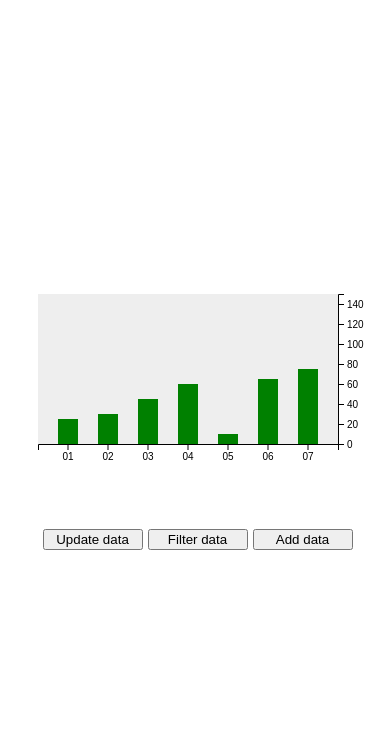
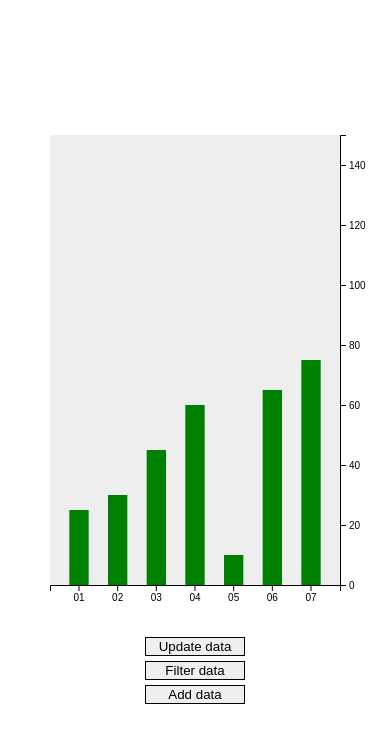
Before and after one commit to DanieldLima/react-with-d3, a React (Create React App) app: page / in a window 390 px wide. Shown: the top 742 px of the page. Built offline with nearby package versions, Linux system fonts and the light colour scheme.

Commit message:
Responsive Chart Components with ResizeObserver [6]

```diff
--- a/package.json
+++ b/package.json
@@ -14,6 +14,7 @@
     "react": "^17.0.1",
     "react-dom": "^17.0.1",
     "react-scripts": "4.0.0",
+    "resize-observer-polyfill": "^1.5.1",
     "typescript": "^4.0.3",
     "web-vitals": "^0.2.4"
   },
@@ -42,6 +43,7 @@
     ]
   },
   "devDependencies": {
-    "@types/d3": "^6.1.0"
+    "@types/d3": "^6.1.0",
+    "@types/resize-observer-browser": "^0.1.4"
   }
 }
--- a/src/App.css
+++ b/src/App.css
@@ -1,17 +1,26 @@
-body {
+#root {
+  display: flex;
+  flex-direction: column;
+  align-items: stretch;
+  justify-content: center;
   min-height: 100vh;
-  display: flex;
-  justify-content: center;
-  align-items: center;
+  padding: 0 50px;
+}
+
+.bar-chart__wrapper {
+  height: 450px;
+  margin-bottom: 2rem;
 }
 
 svg {
   background: #eee;
-  margin-bottom: 80px;
   overflow: visible;
+  width: 100%;
+  height: 100%;
 }
 
 button {
-  margin-left: 5px;
   width: 100px;
+  border: 1px solid #000;
+  margin: 0 auto 5px;
 }
--- a/src/App.tsx
+++ b/src/App.tsx
@@ -1,100 +1,19 @@
-import React, { useEffect, useRef, useState } from 'react';
-import { select, scaleBand, axisBottom, axisRight, scaleLinear, pointer } from 'd3';
+import React, { useState } from 'react';
 
 import './App.css';
+import BarChart from "./BarChart";
 
 const value = [25, 30, 45, 60, 10, 65, 75];
 const months = ['01', '02', '03', '04', '05', '06', '07'];
 
 function App() {
-  const [axisData, setAxisData] = useState(() => {
+  const [axisData, setAxisData] = useState<[string, number][]>(() => {
     return value.map((value, idx) => ([months[idx], value]))
   })
 
-  const svgRef = useRef<SVGSVGElement>(null!);
-
-  useEffect(() => {
-    const { current: svgCurrentRef } = svgRef;
-    const svg = select(svgCurrentRef);
-
-    const domainXData = axisData.map((value) => value[0])
-
-    console.log('filter ->', axisData.map((value) => value[0]));
-
-    const xScale = scaleBand()
-      .range([0, 300])
-      .domain(domainXData as string[])
-      .padding(0.5);
-
-    const yScale = scaleLinear()
-      .domain([0, 150])
-      .range([150, 0]);
-
-    const colorScale = scaleLinear()
-      .domain([75, 100, 150])
-      .range(['green', 'orange', 'red'] as any)
-      .clamp(true);
-
-
-    const xAxis = axisBottom(xScale)
-      .ticks(axisData.length)
-
-    svg.select('.x-axis')
-      .style('transform', 'translateY(150px)')
-      .call(xAxis as any)
-
-    svg.select('.y-axis')
-      .style('transform', 'translateX(300px)')
-      .call(axisRight(yScale) as any)
-
-    svg
-      .selectAll('.bar')
-      .data(axisData)
-      .join('rect')
-      .attr('class', 'bar')
-      .style('transform', 'scale(1, -1)')
-      .attr('x', (value) => xScale(value[0] as string) as number)
-      .attr('y', -150)
-      .attr('width', xScale.bandwidth())
-      .on('mouseenter', (event, value) => {
-
-        // events have changed in d3 v6:
-        // https://observablehq.com/@d3/d3v6-migration-guide#events
-        // const index = svg.selectAll(".bar").nodes().indexOf(event.currentTarget);
-
-        svg
-          .selectAll('.tooltip')
-          .data([event])
-          .join('text')
-          .attr('class', 'tooltip')
-          .attr("text-anchor", "middle")
-          .text(value[1])
-          .attr('x', xScale(value[0] as string) as number + (xScale.bandwidth() / 2))
-          .style('transform', `translateY(${yScale(value[1] as number) - 6}px)`)
-          .attr('text-anchor', 'middle')
-          .transition()
-          .attr('opacity', 1)
-          .style('transform', `translateY(${yScale(value[1] as number) - 8}px)`);
-
-      })
-      .on('mouseleave', () => {
-        svg.select('.tooltip').remove()
-      })
-      .transition()
-      .attr('fill', (value) => colorScale(value[1] as number))
-      .attr('height', (value) => 150 - yScale(value[1] as number))
-
-
-  }, [axisData])
-
-  console.log('axisData ->', axisData);
-
   return (
     <>
-      <svg ref={svgRef}>
-        <g className="x-axis" />
-        <g className="y-axis" />
-      </svg>
+      <BarChart data={axisData} />
       <br/>
       <button onClick={() => {
         setAxisData((prevState) =>
--- /dev/null
+++ b/src/BarChart.tsx
@@ -0,0 +1,100 @@
+import React, {useEffect, useRef } from 'react';
+import {axisBottom, axisRight, scaleBand, scaleLinear, select} from "d3";
+import { useResizeObserver } from "./hooks/useResizeObserver";
+
+
+type BarChartProps = {
+  data: [xAxisData: string, yAxisData: number][]
+}
+
+const BarChart = ({ data }: BarChartProps) => {
+  const svgRef = useRef<SVGSVGElement>(null!);
+  const wrapperRef = useRef<HTMLDivElement>(null!);
+
+  const rect = useResizeObserver(wrapperRef)
+
+  useEffect(() => {
+    const { current: svgCurrentRef } = svgRef;
+    const svg = select(svgCurrentRef);
+
+    if (!rect) return;
+
+    const domainXData = data.map((value) => value[0])
+    const { width, height } = rect;
+
+    const xScale = scaleBand()
+      .range([0, width])
+      .domain(domainXData as string[])
+      .padding(0.5);
+
+    const yScale = scaleLinear()
+      .domain([0, 150])
+      .range([height, 0]);
+
+    const colorScale = scaleLinear()
+      .domain([75, 100, height])
+      .range(['green', 'orange', 'red'] as any)
+      .clamp(true);
+
+
+    const xAxis = axisBottom(xScale)
+      .ticks(data.length)
+
+    svg.select('.x-axis')
+      .style('transform', `translateY(${height}px)`)
+      .call(xAxis as any)
+
+    svg.select('.y-axis')
+      .style('transform', `translateX(${width}px)`)
+      .call(axisRight(yScale) as any)
+
+    svg
+      .selectAll('.bar')
+      .data(data)
+      .join('rect')
+      .attr('class', 'bar')
+      .style('transform', 'scale(1, -1)')
+      .attr('x', (value) => xScale(value[0] as string) as number)
+      .attr('y', -height)
+      .attr('width', xScale.bandwidth())
+      .on('mouseenter', (event, value) => {
+
+        // events have changed in d3 v6:
+        // https://observablehq.com/@d3/d3v6-migration-guide#events
+        // const index = svg.selectAll(".bar").nodes().indexOf(event.currentTarget);
+
+        svg
+          .selectAll('.tooltip')
+          .data([event])
+          .join('text')
+          .attr('class', 'tooltip')
+          .attr("text-anchor", "middle")
+          .text(value[1])
+          .attr('x', xScale(value[0] as string) as number + (xScale.bandwidth() / 2))
+          .style('transform', `translateY(${yScale(value[1] as number) - 6}px)`)
+          .attr('text-anchor', 'middle')
+          .transition()
+          .attr('opacity', 1)
+          .style('transform', `translateY(${yScale(value[1] as number) - 8}px)`);
+      })
+      .on('mouseleave', () => {
+        svg.select('.tooltip').remove()
+      })
+      .transition()
+      .attr('fill', (value) => colorScale(value[1] as number))
+      .attr('height', (value) => height - yScale(value[1] as number))
+
+
+  }, [data, rect])
+
+  return (
+    <div ref={wrapperRef} className="bar-chart__wrapper">
+      <svg ref={svgRef}>
+        <g className="x-axis" />
+        <g className="y-axis" />
+      </svg>
+    </div>
+  );
+};
+
+export default BarChart;
--- /dev/null
+++ b/src/hooks/useResizeObserver.ts
@@ -0,0 +1,28 @@
+import { MutableRefObject, useEffect, useState } from "react";
+import ResizeObserver from 'resize-observer-polyfill';
+
+type UseResizeObserverProps<RefElement> = MutableRefObject<RefElement | HTMLElement>
+
+
+export function useResizeObserver<Target>(ref: UseResizeObserverProps<Target>) {
+  const [rect, setRect] = useState<Omit<DOMRectReadOnly, 'toJSON'>>(null!)
+
+  useEffect(() => {
+    const observerTarget = ref.current;
+
+    const resizeObserver = new ResizeObserver((entries) => {
+
+      for (let entry of entries) {
+        if(entry.contentRect) setRect(entry.contentRect)
+      }
+    })
+
+    resizeObserver.observe(observerTarget as HTMLElement);
+
+    return () => {
+      resizeObserver.unobserve(observerTarget as HTMLElement);
+    }
+  }, [ref])
+
+  return rect
+};
```
Also changed, not shown: 1 other file (tests, documents, lock files or other folders).
